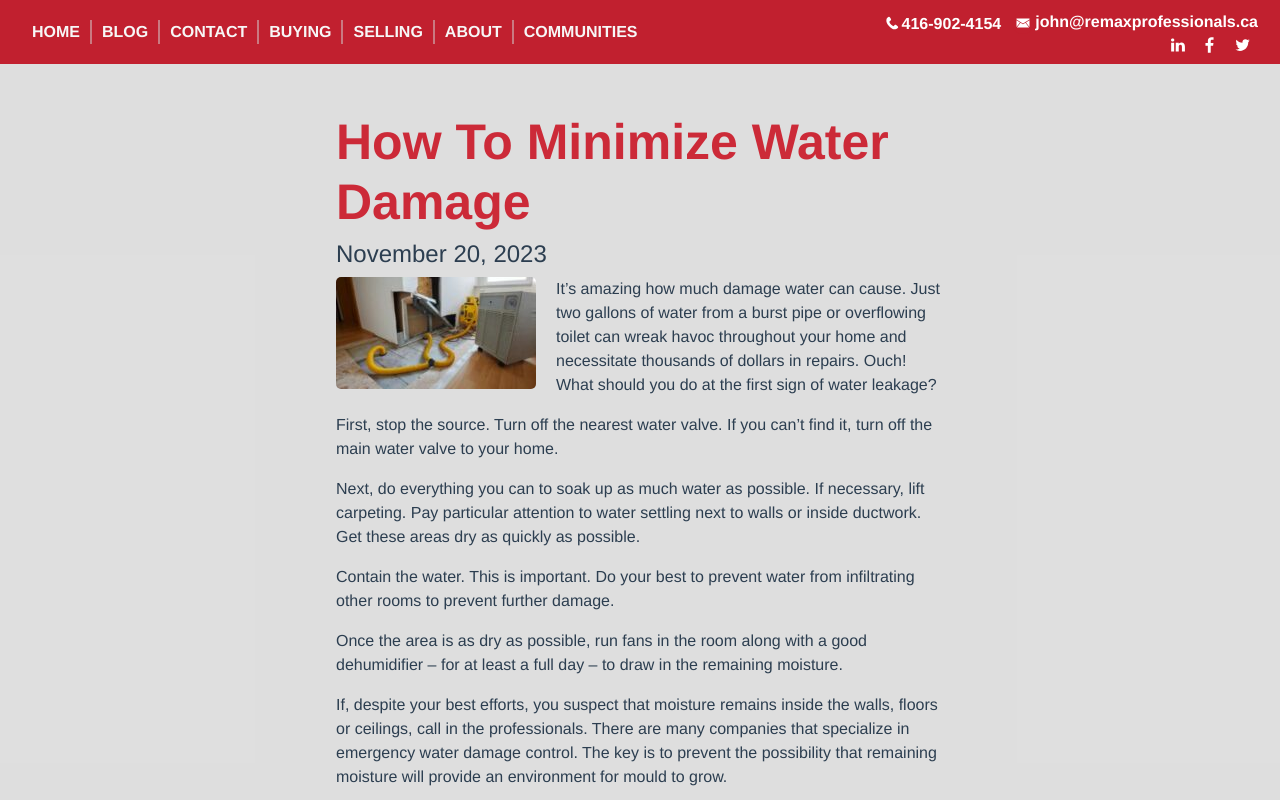
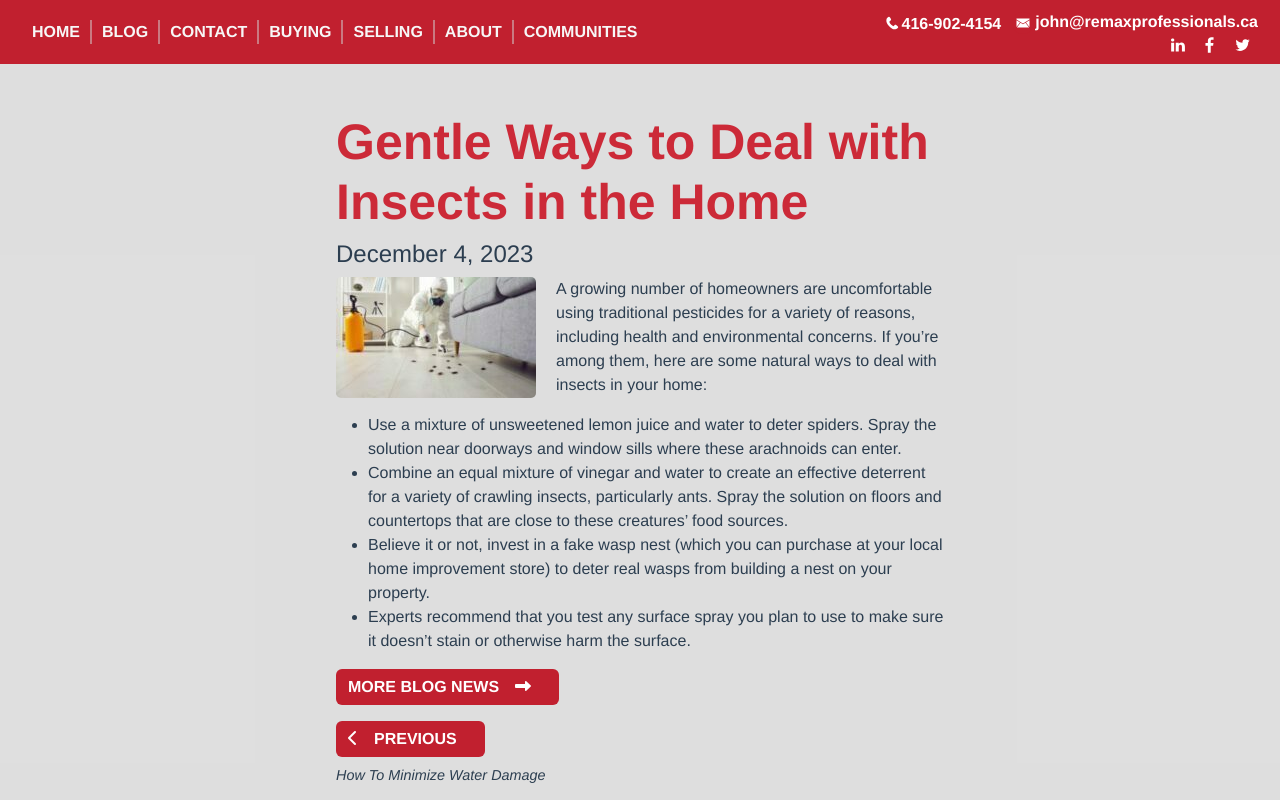
Before and after one commit to Sanparty/jmanucdoc-vue, a Vue app: page /blogposts/1 in a window 1280 px wide. Shown: the top 800 px of the page. Built offline with nearby package versions, Linux system fonts and the light colour scheme.

Commit message:
added blog 39

```diff
--- a/src/js/components/data/blogposts.ts
+++ b/src/js/components/data/blogposts.ts
@@ -706,7 +706,24 @@ const blogpost38: Blogpost = {
     image: "blog38.jpg",
     imageAlt: "Water Damage Cleanup"
 }
-const blogpostArray = [blogpost1, blogpost2, blogpost3, blogpost4, blogpost5, blogpost6, blogpost7, blogpost8, blogpost9, blogpost10, blogpost11, blogpost12, blogpost13, blogpost14, blogpost15, blogpost16, blogpost17, blogpost18, blogpost19, blogpost20, blogpost21, blogpost22, blogpost23, blogpost24, blogpost25, blogpost26, blogpost27, blogpost28, blogpost29, blogpost30, blogpost31, blogpost32, blogpost33, blogpost34, blogpost35, blogpost36, blogpost37, blogpost38];
+const blogpost39: Blogpost = {
+    id: "blog39",
+    blogName: "Gentle Ways to Deal with Insects in the Home",
+    author: "John Manucdoc",
+    date: "December 4, 2023",
+    paragraph1: "A growing number of homeowners are uncomfortable using traditional pesticides for a variety of reasons, including health and environmental concerns. If you’re among them, here are some natural ways to deal with insects in your home...",
+    content: `<p>A growing number of homeowners are uncomfortable using traditional pesticides for a variety of reasons, including health and environmental concerns. If you’re among them, here are some natural ways to deal with insects in your home:</p>
+    <ul>
+    <li>Use a mixture of unsweetened lemon juice and water to deter spiders. Spray the solution near doorways and window sills where these arachnoids can enter.</li>
+    <li>Combine an equal mixture of vinegar and water to create an effective deterrent for a variety of crawling insects, particularly ants. Spray the solution on floors and countertops that are close to these creatures’ food sources.</li>
+    <li>Believe it or not, invest in a fake wasp nest (which you can purchase at your local home improvement store) to deter real wasps from building a nest on your property.</li>
+    <li>Experts recommend that you test any surface spray you plan to use to make sure it doesn’t stain or otherwise harm the surface.</li>
+    </ul>`,
+    link: "blogpost39.html",
+    image: "blog39.jpg",
+    imageAlt: "Cleaning Up Insects"
+}
+const blogpostArray = [blogpost1, blogpost2, blogpost3, blogpost4, blogpost5, blogpost6, blogpost7, blogpost8, blogpost9, blogpost10, blogpost11, blogpost12, blogpost13, blogpost14, blogpost15, blogpost16, blogpost17, blogpost18, blogpost19, blogpost20, blogpost21, blogpost22, blogpost23, blogpost24, blogpost25, blogpost26, blogpost27, blogpost28, blogpost29, blogpost30, blogpost31, blogpost32, blogpost33, blogpost34, blogpost35, blogpost36, blogpost37, blogpost38, blogpost39];
 
 export default blogpostArray
 
```
Also changed, not shown: src/assets/images/blog/blog39.jpg (added).
